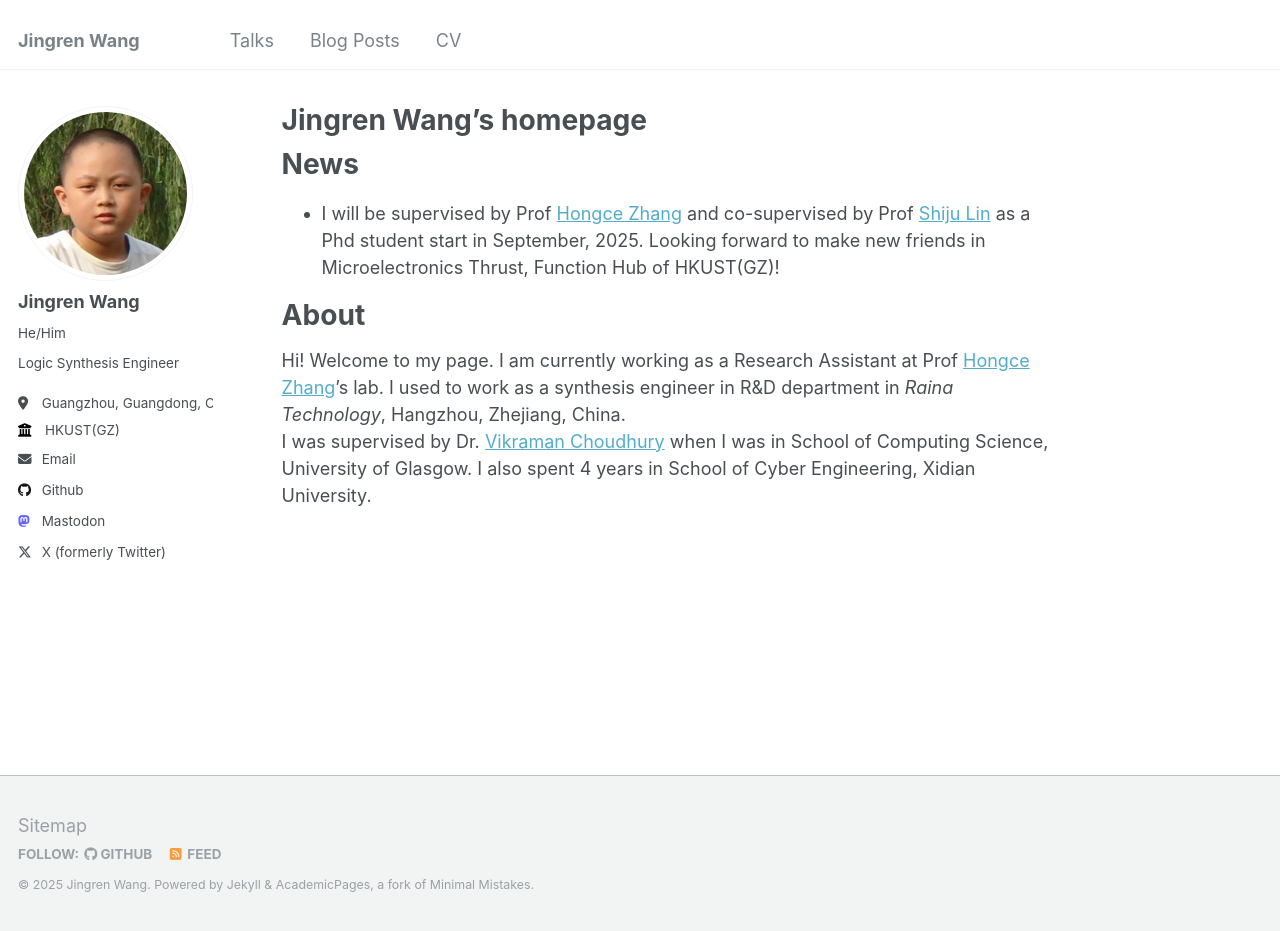
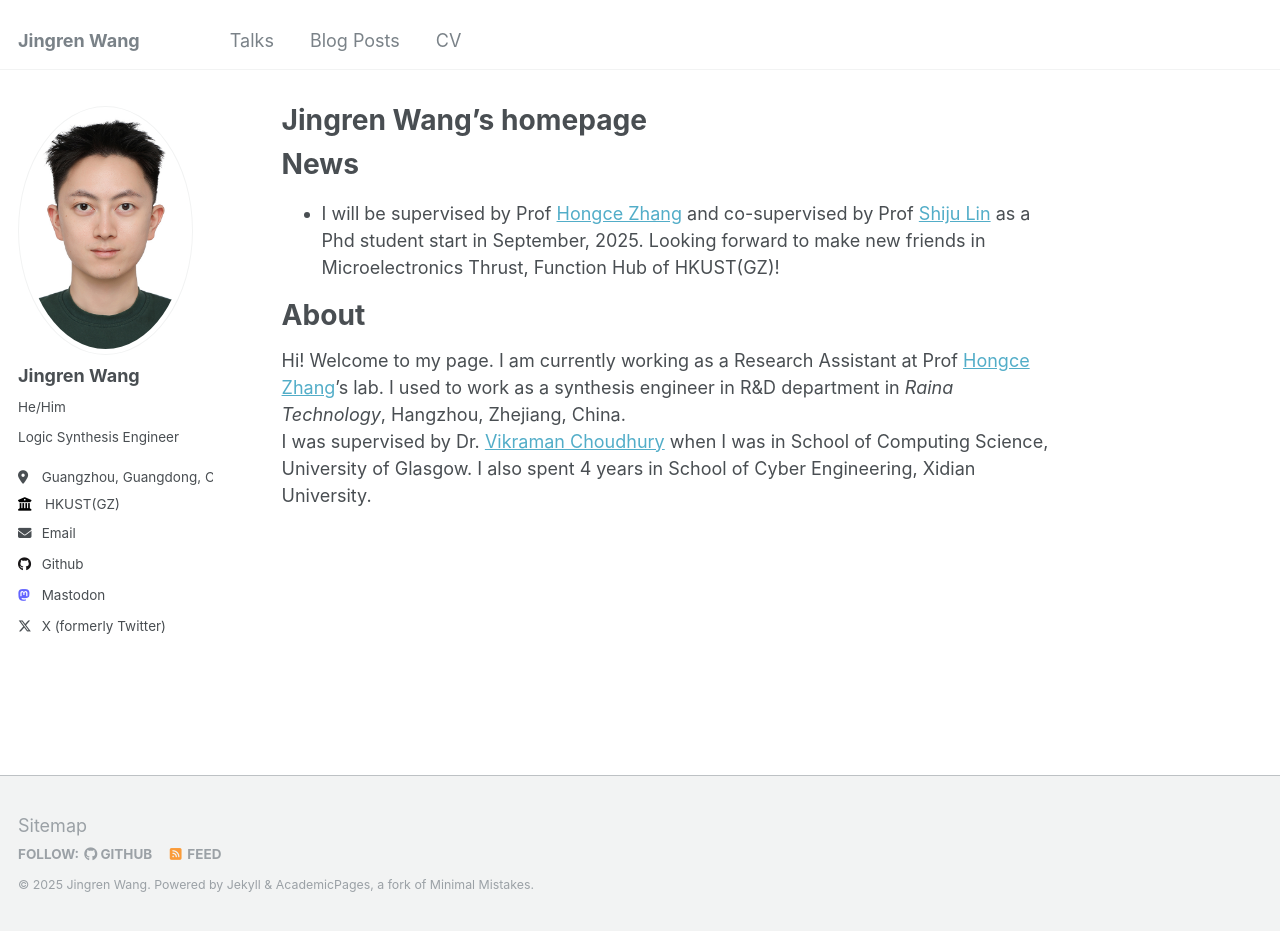
Before and after one commit to wjrforcyber/wjrforcyber.github.io, a Jekyll site: the page built from _pages/about.md, in a window 1280 px wide and 931 px high. Built offline with Jekyll 4.4.1, drawn with Linux system fonts in a browser that asks for light colours.

Commit message:
Update(Profile): Update profile to latest
Signed-off-by: JingrenWang <wjrforcyber@163.com>

```diff
--- a/_config.yml
+++ b/_config.yml
@@ -21,7 +21,7 @@ repository               : "wjrforcyber/wjrforcyber.github.io"
 #               Additional customization can be done by editing /_includes/author-profile.html
 author:
   # Biographic information
-  avatar           : "profile_mine.png"
+  avatar           : "profile_latest.jpg"
   name             : "Jingren Wang"
   pronouns         : "He/Him"
   bio              : "Logic Synthesis Engineer"
```
Also changed, not shown: images/profile_latest.jpg (added).
